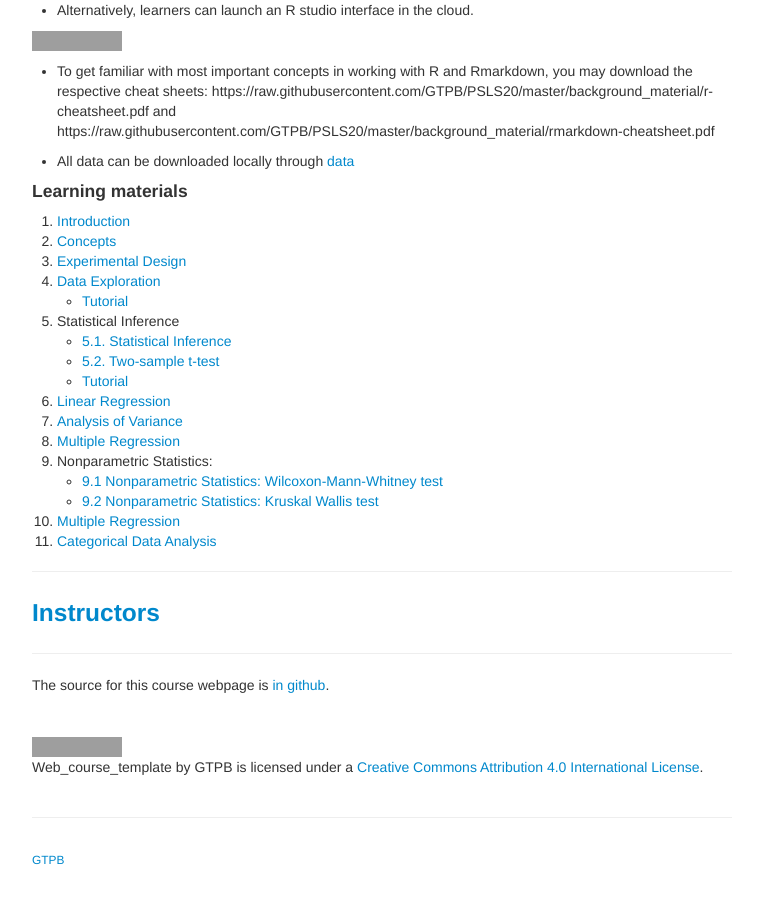
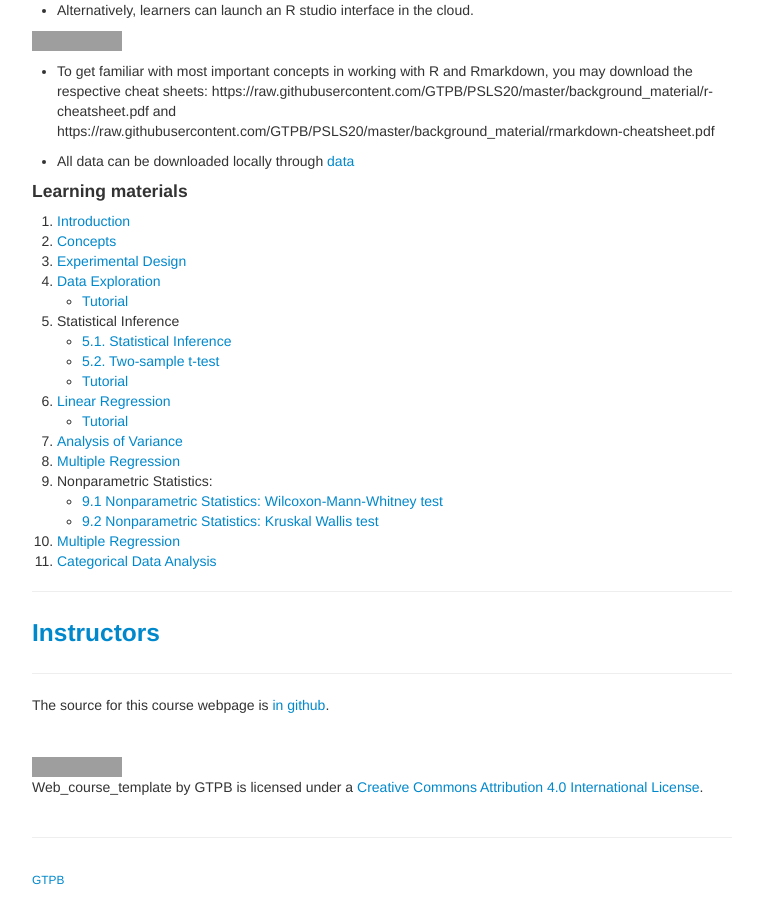
Before and after one commit to GTPB/PSLS20, a Jekyll site: the page built from index.md, in a window 1280 px wide and 900 px high, scrolled down 1463 px. Shown: the whole window, without its empty margins (258-1021 px from the left). Built offline with Jekyll 4.4.1, drawn with Linux system fonts in a browser that asks for light colours; grey boxes are pictures that could not be loaded.

Commit message:
add to index 06

```diff
--- a/index.md
+++ b/index.md
@@ -100,6 +100,7 @@ and https://raw.githubusercontent.com/GTPB/PSLS20/master/background_material/rma
     - [5.2. Two-sample t-test](pages/05-statisticalInference-twosampleT.html)
     - [Tutorial](pages/05_statisticlInference.md)
 6. [Linear Regression](pages/06-linearRegression.html)
+    - [Tutorial](pages/06_linearRegression.md)
 7. [Analysis of Variance](pages/07-Anova.html)
 8. [Multiple Regression](pages/08-MultipleRegression.html)
 9. Nonparametric Statistics:
```
